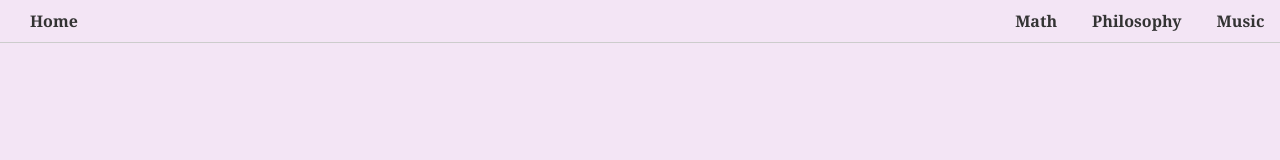
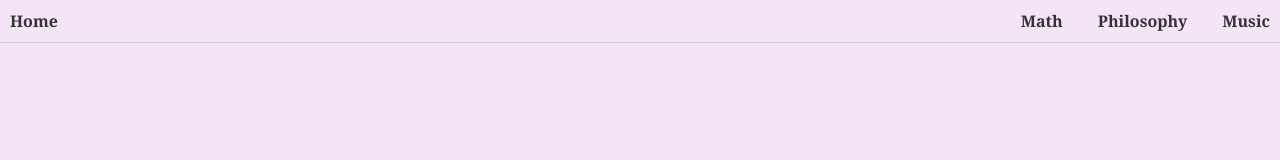
Before and after one commit to vbbraga/vbbraga.github.io, a plain HTML site: page index.html in a window 1280 px wide. Shown: the top 160 px of the page. Drawn offline with Linux system fonts and the light colour scheme.

Commit message:
Update styles.css

```diff
--- a/styles.css
+++ b/styles.css
@@ -10,13 +10,13 @@ body {
 header {
     background-color: #f3e5f5;
     border-bottom: 1px solid #ccc;
-    padding: 10px 20px;
+    padding: 10px 0px 10px;
     display: flex;
     justify-content: space-between;
     align-items: center;
     position: fixed; /* Make the header fixed */
     top: 0;
-    width: 98%;
+    width: 100%;
     z-index: 1000;
 }
 
```
